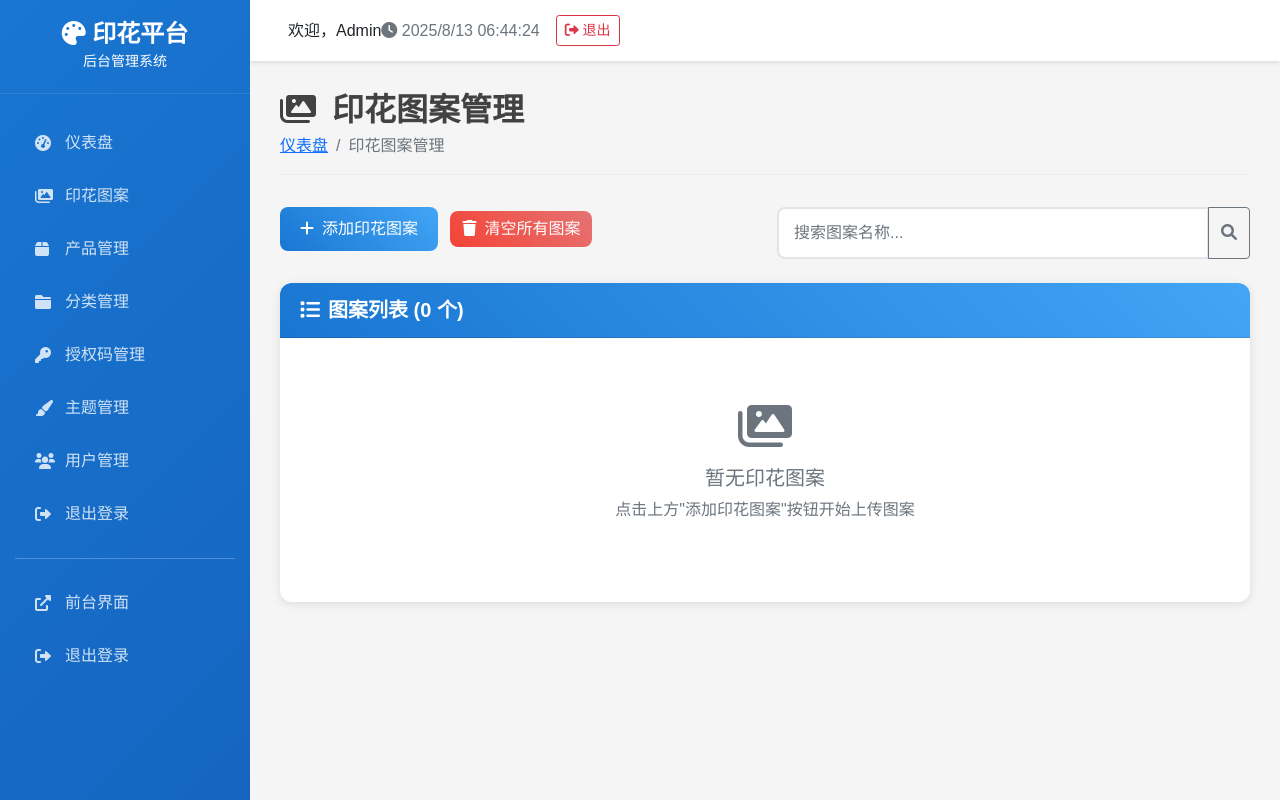
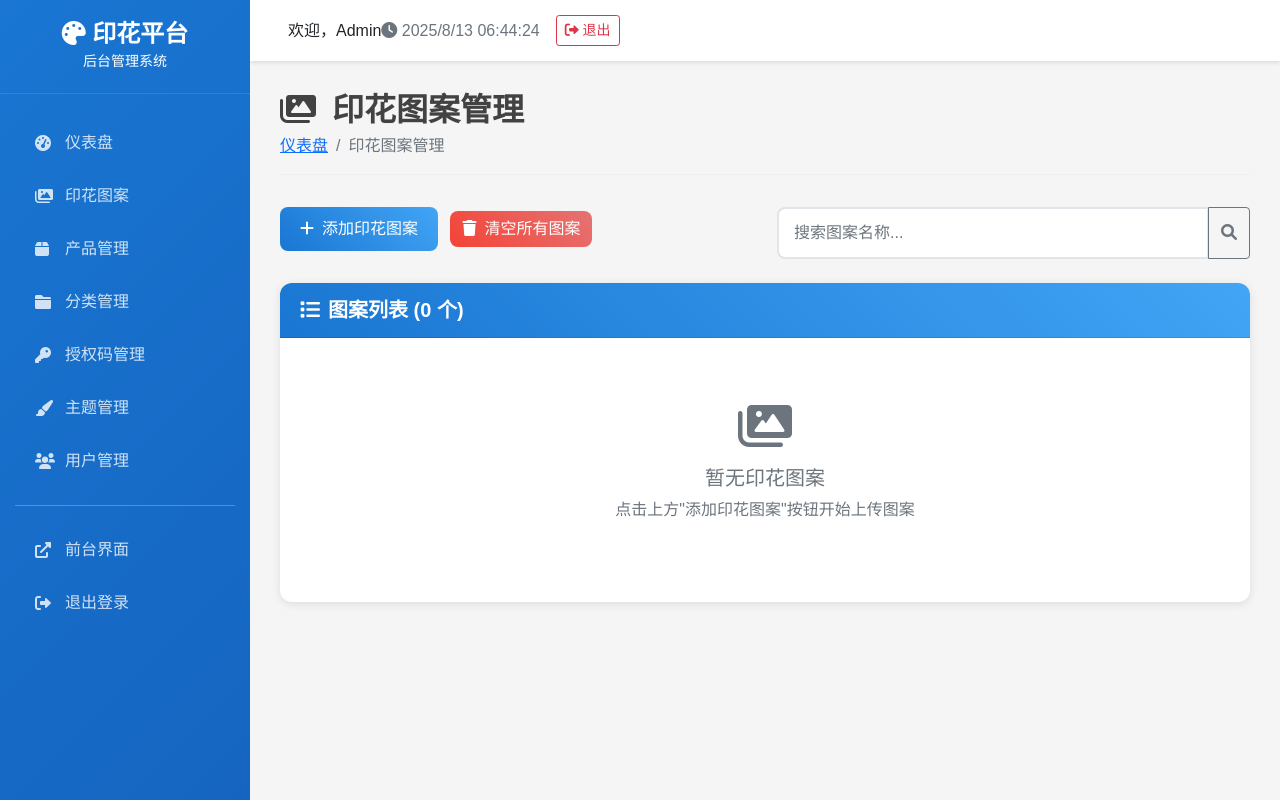
Before and after one commit to yincangshiwei/AutoDecal, a Flask app: template templates/admin/patterns.html in a window 1280 px wide. Run offline with Flask 3, Linux system fonts and the light colour scheme; the template is opened without the code that fills it, so the values that code supplies are empty; some libraries are stand-ins or nearby versions.

Commit message:
删除后台多的一个退出登录

```diff
--- a/templates/admin/base.html
+++ b/templates/admin/base.html
@@ -294,12 +294,6 @@
                     用户管理
                 </a>
             </div>
-            <div class="nav-item">
-                <a href="{{ url_for('logout') }}" class="nav-link">
-                    <i class="fas fa-sign-out-alt"></i>
-                    退出登录
-                </a>
-            </div>
 
             <hr style="border-color: rgba(255,255,255,0.1); margin: 20px 15px;">
 
```
